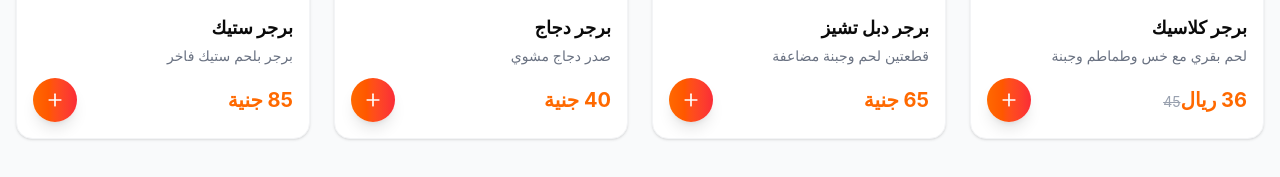
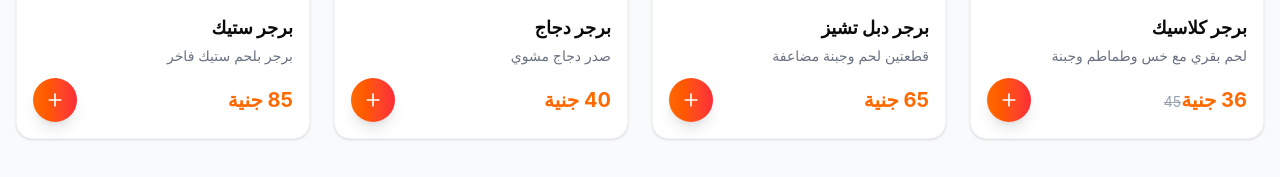
Before and after one commit to Omarashra5/Restauran, a React (Vite) app: page /store/1 in a window 1280 px wide. Shown: the part 1019-1196 px from the top of the page. Built offline with nearby package versions, Linux system fonts and the light colour scheme.

Commit message:
Fix currency display for discounted product prices

```diff
--- a/src/app/pages/StorePage.tsx
+++ b/src/app/pages/StorePage.tsx
@@ -256,7 +256,7 @@ export function StorePage() {
                         {product.discount ? (
                           <div>
                             <span className="text-xl font-bold text-orange-500">
-                              {(product.price * (1 - product.discount / 100)).toFixed(0)} {t('ريال', 'SAR')}
+                              {(product.price * (1 - product.discount / 100)).toFixed(0)} {t('جنية', 'L.E')}
                             </span>
                             <span className="text-sm text-gray-400 line-through ml-2">
                               {product.price}
```
